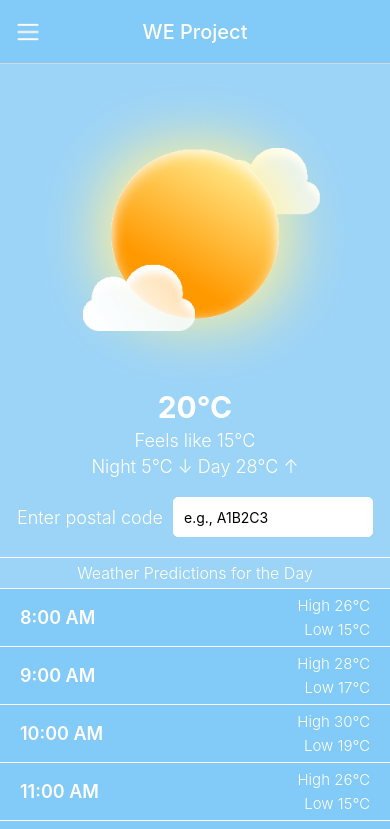
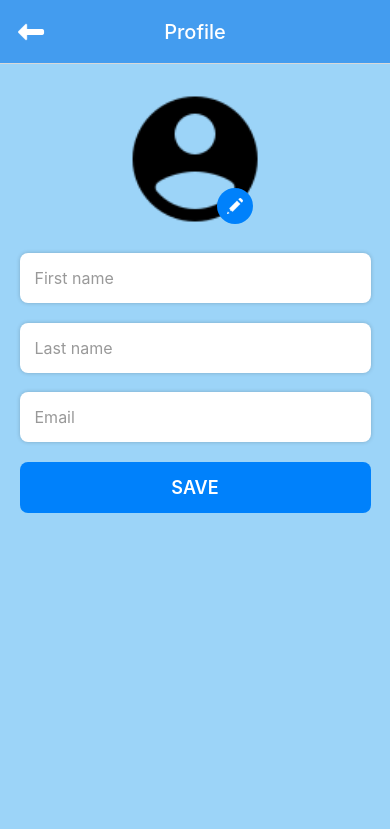
Before and after one commit to parthvekariya98/we_protect_repo, a React Native app in the folder WeProtect/: screen /Profile in a window 390 px wide. Shown: the top 829 px of the page. Built offline with nearby package versions, Linux system fonts and the light colour scheme.

Commit message:
- ui design for profile screen

```diff
--- a/WeProtect/App.js
+++ b/WeProtect/App.js
@@ -4,6 +4,7 @@ import { createStackNavigator } from '@react-navigation/stack';
 import { TouchableOpacity, Image } from 'react-native';
 import MainScreen from './src/screens/MainScreen';
 import MenuScreen from './src/screens/MenuScreen';
+import ProfileScreen from './src/screens/ProfileScreen';
 
 const Stack = createStackNavigator();
 
@@ -21,7 +22,8 @@ const App = () => {
       <Stack.Navigator
         screenOptions={{
           headerStyle: {
-            backgroundColor: '#82CAF8',
+            // backgroundColor: '#82CAF8',
+            backgroundColor: '#439CEF',
           },
         }}
       >
@@ -59,6 +61,23 @@ const App = () => {
             ),
           })}
         />
+        <Stack.Screen
+          name="Profile"
+          component={ProfileScreen}
+          options={({ navigation }) => ({
+            title: 'Profile',
+            headerTitleAlign: 'center',
+            headerTitleStyle: {
+              fontSize: 20,
+              color: 'white',
+            },
+            headerLeft: () => (
+              <TouchableOpacity onPress={() => handleBackButton(navigation)} style={{ marginLeft: 16 }}>
+                <Image source={require('./src/images/ic_back.png')} style={{ width: 30, height: 30 }} />
+              </TouchableOpacity>
+            ),
+          })}
+        />
       </Stack.Navigator>
     </NavigationContainer>
   );
--- a/WeProtect/src/screens/MenuScreen.js
+++ b/WeProtect/src/screens/MenuScreen.js
@@ -6,7 +6,7 @@ const MenuScreen = () => {
     const navigation = useNavigation();
 
     const goToProfile = () => {
-        // Navigate to the Profile screen
+        navigation.navigate('Profile')
     };
 
     const goToPurchasePremium = () => {
--- /dev/null
+++ b/WeProtect/src/screens/ProfileScreen.js
@@ -0,0 +1,125 @@
+import React, { useState } from 'react';
+import { View, Text, TouchableOpacity, Image, TextInput, StyleSheet } from 'react-native';
+import { useNavigation } from '@react-navigation/native';
+
+const ProfileScreen = () => {
+    const navigation = useNavigation();
+    const [text, setText] = useState('');
+
+    const saveButtonTap = () => {
+        // Save button action
+    };
+
+    const handleEditProfile = () => {
+        // Handle edit profile action
+    };
+
+    return (
+        <View style={{ flex: 1, backgroundColor: '#9CD4F8', alignItems:'center' }}>
+            <View style={styles.container}>
+                <Image
+                    source={require('../images/user_profile.png')}
+                    style={styles.profileImage}
+                />
+                <TouchableOpacity
+                    style={styles.editButton}
+                    onPress={handleEditProfile}
+                >
+                    <Image
+                        source={require('../images/pencil.png')}
+                        style={styles.editIcon}
+                    />
+                </TouchableOpacity>
+            </View>
+            {/* first name */}
+            <View style={styles.inputContainer}>
+                <TextInput
+                    style={styles.input}
+                    value={text}
+                    onChangeText={setText}
+                    placeholder="First name"
+                    placeholderTextColor="#999"
+                />
+            </View>
+            {/* last name */}
+            <View style={styles.inputContainer}>
+                <TextInput
+                    style={styles.input}
+                    value={text}
+                    onChangeText={setText}
+                    placeholder="Last name"
+                    placeholderTextColor="#999"
+                />
+            </View>
+            {/* email */}
+            <View style={styles.inputContainer}>
+                <TextInput
+                    style={styles.input}
+                    value={text}
+                    onChangeText={setText}
+                    placeholder="Email"
+                    placeholderTextColor="#999"
+                />
+            </View>
+            <TouchableOpacity
+                onPress={saveButtonTap}
+                style={styles.saveBtn}>
+                <Text style={{ fontSize: 18, fontWeight: '600', color: 'white' }}>SAVE</Text>
+            </TouchableOpacity>
+        </View>
+    );
+};
+
+const styles = StyleSheet.create({
+    inputContainer: {
+        marginHorizontal: '5%',
+        marginTop: '5%',
+        width: '90%',
+        backgroundColor: 'white',
+        borderRadius: 8,
+        shadowColor: 'black',
+        shadowOffset: { width: 0, height: 0 },
+        shadowOpacity: 0.2,
+        shadowRadius: 4,
+        elevation: 4
+    },
+    input: {
+        padding: 15,
+        fontSize: 16
+    },
+    saveBtn: {
+        flexDirection: 'row',
+        justifyContent: 'center',
+        width: '90%',
+        margin: '5%',
+        paddingHorizontal: 20,
+        paddingVertical: 15,
+        backgroundColor: '#0081FB',
+        borderRadius: 8
+    },
+    container: {
+        alignItems: 'center',
+        width:'35%',
+        marginTop: '5%'
+    },
+    profileImage: {
+        width: 150,
+        height: 150,
+        borderRadius: 75,
+    },
+    editButton: {
+        position: 'absolute',
+        bottom: 10,
+        right: 10,
+        backgroundColor: '#0081FB',
+        borderRadius: 20,
+        padding: 8,
+    },
+    editIcon: {
+        width: 20,
+        height: 20,
+        tintColor: 'white',
+    }
+});
+
+export default ProfileScreen;
```
Also changed, not shown: WeProtect/src/images/pencil.png (added), WeProtect/src/images/user_profile.png (added).
